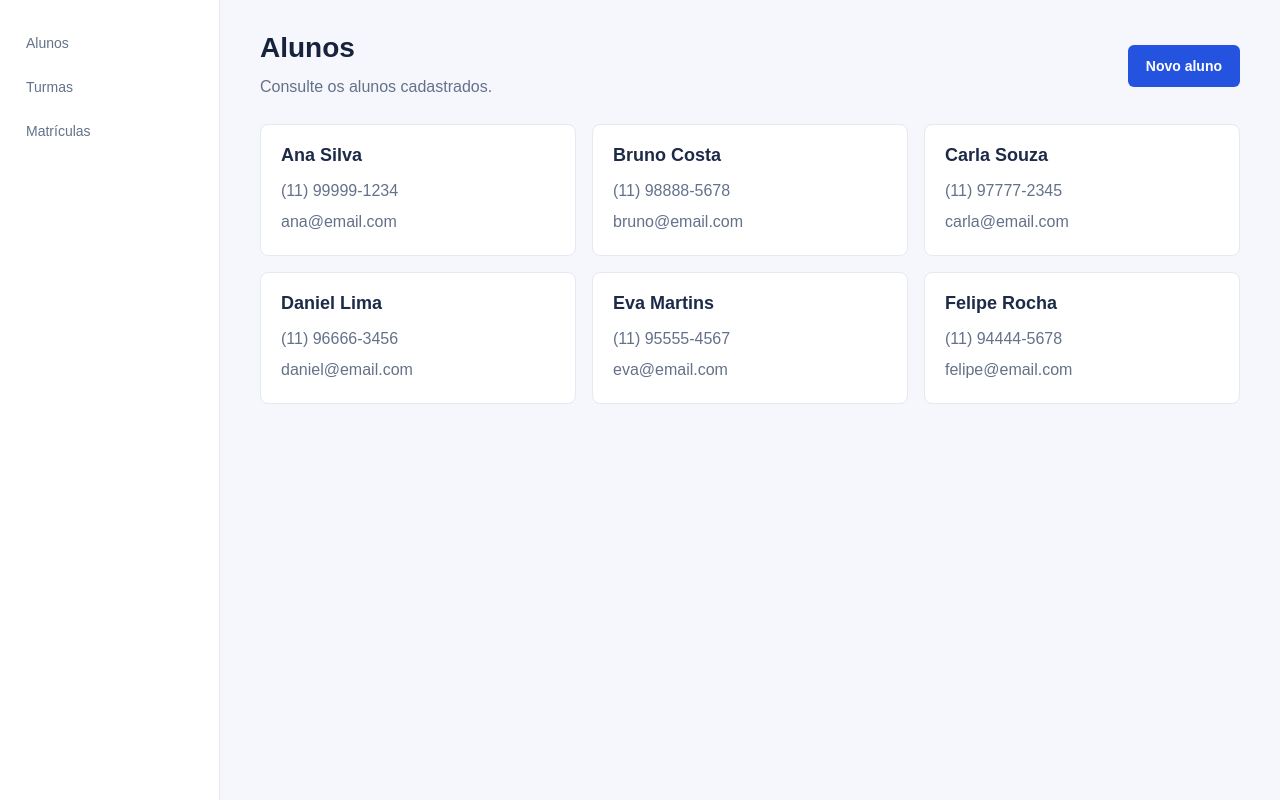
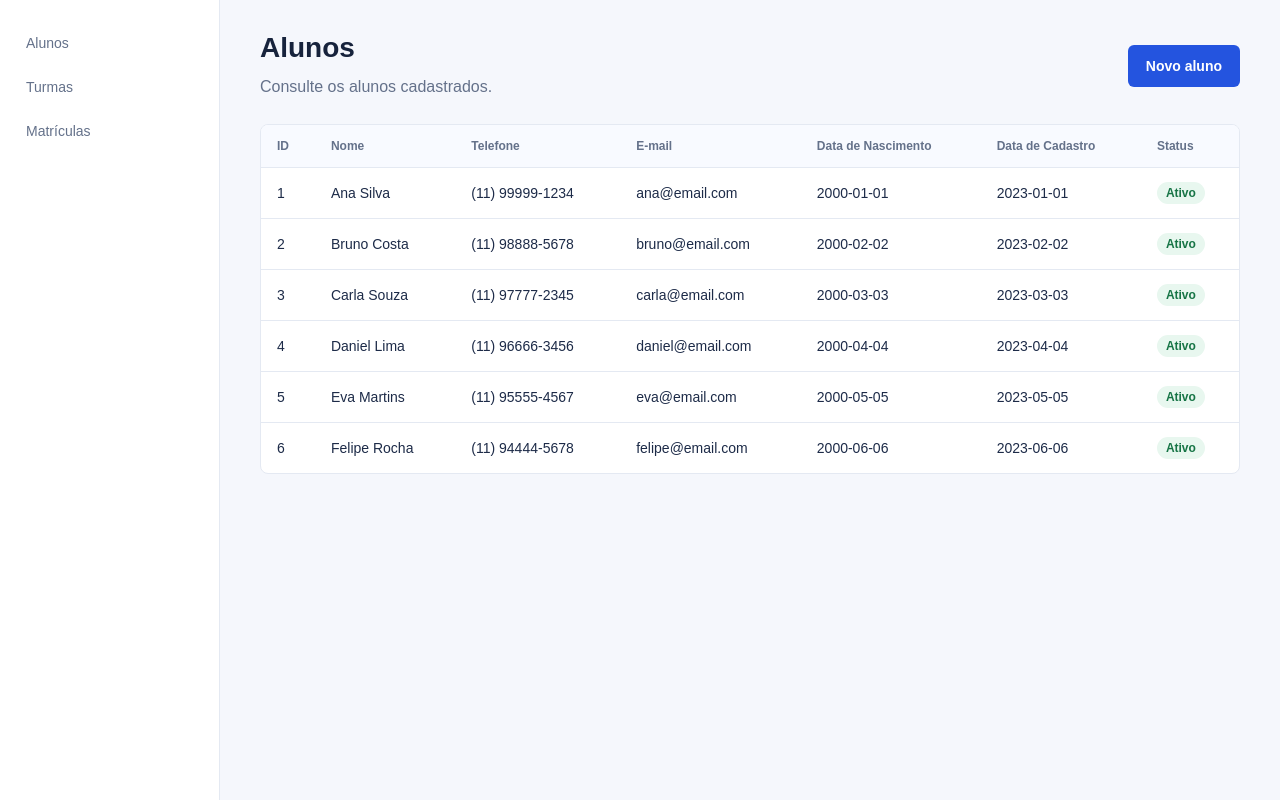
Before and after one commit to cleitongrodrigues/P2_FullStack, a Next.js app in the folder frontend/: page /alunos in a window 1280 px wide. Built offline with nearby package versions, Linux system fonts and the light colour scheme.

Commit message:
fix: Substituindo o card por grid na tela de alunos

```diff
--- a/frontend/app/alunos/page.tsx
+++ b/frontend/app/alunos/page.tsx
@@ -1,13 +1,12 @@
 import Link from "next/link";
-import Card from "@/components/ui/Card";
 
 const alunos = [
-  { id: 1, nome: "Ana Silva", email: "ana@email.com", telefone: "(11) 99999-1234" },
-  { id: 2, nome: "Bruno Costa", email: "bruno@email.com", telefone: "(11) 98888-5678" },
-  { id: 3, nome: "Carla Souza", email: "carla@email.com", telefone: "(11) 97777-2345" },
-  { id: 4, nome: "Daniel Lima", email: "daniel@email.com", telefone: "(11) 96666-3456" },
-  { id: 5, nome: "Eva Martins", email: "eva@email.com", telefone: "(11) 95555-4567" },
-  { id: 6, nome: "Felipe Rocha", email: "felipe@email.com", telefone: "(11) 94444-5678" },
+  { id: 1, nome: "Ana Silva", email: "ana@email.com", telefone: "(11) 99999-1234", dataNascimento: "2000-01-01", dataCadastro: "2023-01-01", ativo: true },
+  { id: 2, nome: "Bruno Costa", email: "bruno@email.com", telefone: "(11) 98888-5678", dataNascimento: "2000-02-02", dataCadastro: "2023-02-02", ativo: true },
+  { id: 3, nome: "Carla Souza", email: "carla@email.com", telefone: "(11) 97777-2345", dataNascimento: "2000-03-03", dataCadastro: "2023-03-03", ativo: true },
+  { id: 4, nome: "Daniel Lima", email: "daniel@email.com", telefone: "(11) 96666-3456", dataNascimento: "2000-04-04", dataCadastro: "2023-04-04", ativo: true },
+  { id: 5, nome: "Eva Martins", email: "eva@email.com", telefone: "(11) 95555-4567", dataNascimento: "2000-05-05", dataCadastro: "2023-05-05", ativo: true },
+  { id: 6, nome: "Felipe Rocha", email: "felipe@email.com", telefone: "(11) 94444-5678", dataNascimento: "2000-06-06", dataCadastro: "2023-06-06", ativo: true },
 ];
 
 export default function AlunosPage() {
@@ -22,14 +21,41 @@ export default function AlunosPage() {
         <Link className="button-primary" href="/alunos/cadastro">Novo aluno</Link>
       </header>
 
-      <div className="card-grid">
-        {alunos.map((aluno) => (
-          <Card key={aluno.id}>
-            <h2>{aluno.nome}</h2>
-            <p>{aluno.telefone}</p>
-            <p>{aluno.email}</p>
-          </Card>
-        ))}
+      <div className="table-container">
+        <table className="data-table">
+          <caption className="visually-hidden">Lista de alunos</caption>
+          <thead>
+            <tr>
+              <th scope="col">ID</th>
+              <th scope="col">Nome</th>
+              <th scope="col">Telefone</th>
+              <th scope="col">E-mail</th>
+              <th scope="col">Data de Nascimento</th>
+              <th scope="col">Data de Cadastro</th>
+              <th scope="col">Status</th>
+            </tr>
+          </thead>
+          <tbody>
+            {alunos.map((aluno) => (
+              <tr key={aluno.id}>
+                <td>{aluno.id}</td>
+                <td>{aluno.nome}</td>
+                <td>{aluno.telefone}</td>
+                <td>{aluno.email}</td>
+                <td>{aluno.dataNascimento}</td>
+                <td>{aluno.dataCadastro}</td>
+                <td>
+                  <span className={`status-badge ${
+                      aluno.ativo ? "status-active" : "status-inactive"
+                    }`}
+                  >
+                    {aluno.ativo ? "Ativo" : "Inativo"}
+                  </span>
+                </td>
+              </tr>
+            ))}
+          </tbody>
+        </table>
       </div>
     </section>
   );
--- a/frontend/app/globals.css
+++ b/frontend/app/globals.css
@@ -81,29 +81,6 @@ body {
   justify-content: space-between;
   gap: 16px;
   margin-bottom: 24px;
-}
-
-.card-grid {
-  display: grid;
-  grid-template-columns: repeat(auto-fit, minmax(240px, 1fr));
-  gap: 16px;
-}
-
-.card {
-  padding: 20px;
-  border: 1px solid var(--border);
-  border-radius: 8px;
-  background: #ffffff;
-}
-
-.card h2 {
-  margin: 0 0 12px;
-  color: var(--foreground);
-  font-size: 18px;
-}
-
-.card p + p {
-  margin-top: 6px;
 }
 
 .table-container {
--- a/frontend/components/ui/Card.tsx
+++ /dev/null
@@ -1,9 +0,0 @@
-import type { ReactNode } from "react";
-
-type CardProps = {
-  children: ReactNode;
-};
-
-export default function Card({ children }: CardProps) {
-  return <article className="card">{children}</article>;
-}
```
